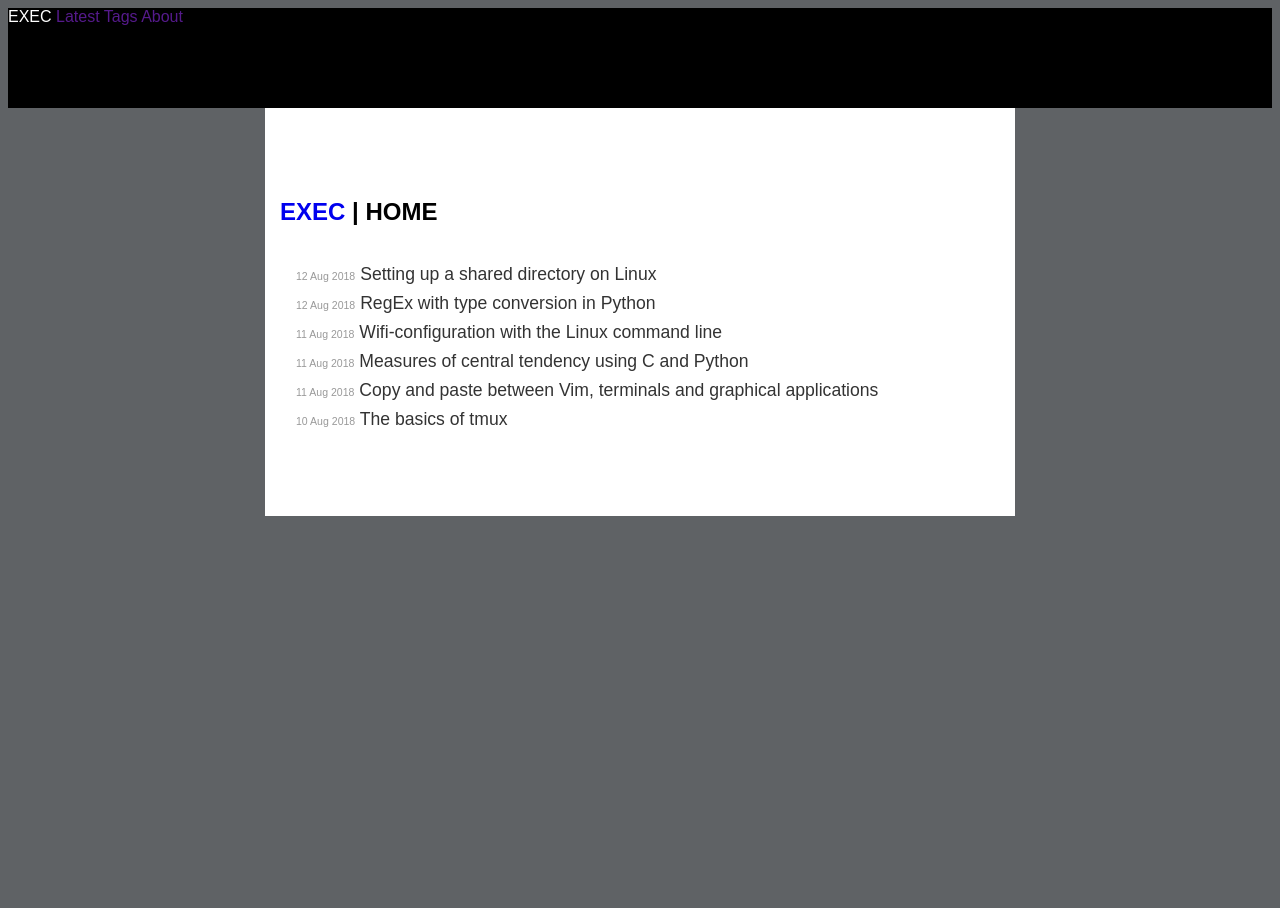
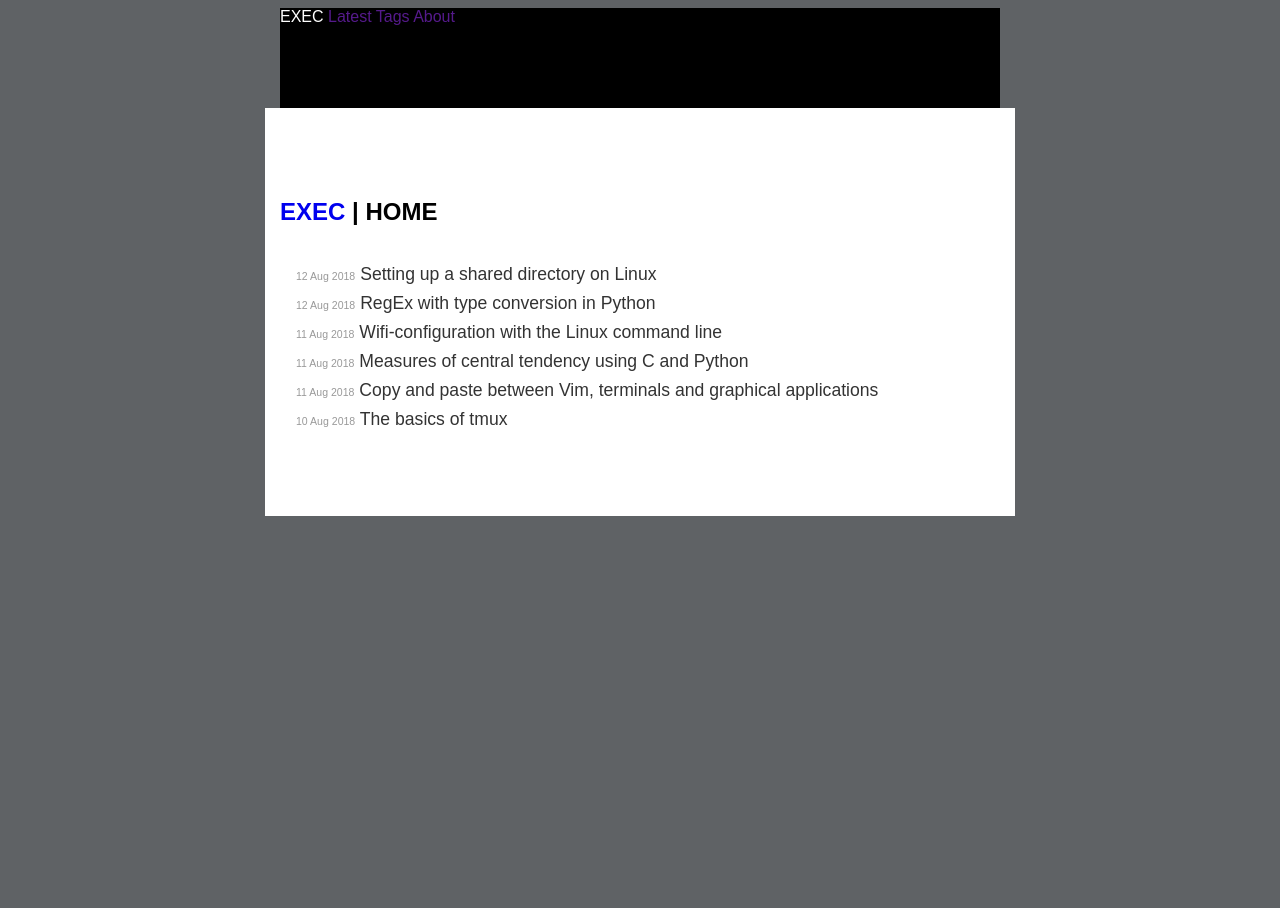
Before and after one commit to execas/execas.github.io, a Jekyll site: the page built from index.html, in a window 1280 px wide. Built offline with Jekyll 4.4.1, drawn with Linux system fonts in a browser that asks for light colours.

Commit message:
Update execas.css

```diff
--- a/css/execas.css
+++ b/css/execas.css
@@ -67,6 +67,9 @@ a:focus {
      height:100px;
      background-color:#000;
      color: #fff;
+     margin:0 auto;
+     max-width: 720px;
+
 }
 
 /*
```
